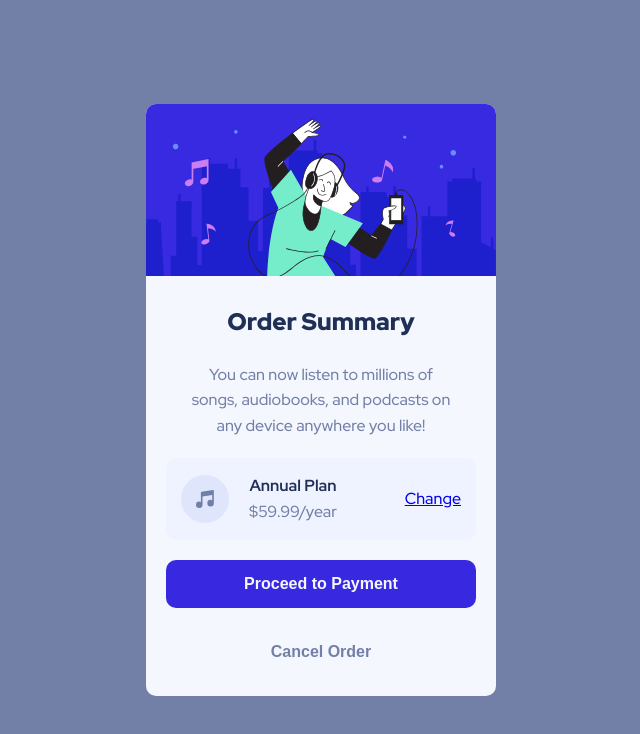
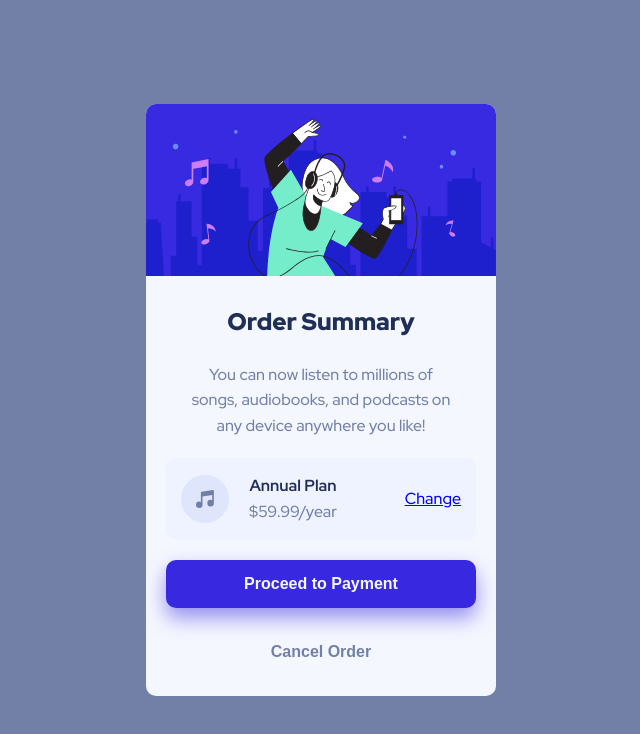
Before and after one commit to denzilm/fem-order-summary-component, a plain HTML site: page index.html in a window 1280 px wide. Shown: the whole page, without its empty margins (319-959 px from the left). Drawn offline with Linux system fonts and the light colour scheme.

```diff
--- a/style.css
+++ b/style.css
@@ -100,6 +100,7 @@ main {
 .btn--primary {
   background-color: var(--color-primary-100);
   color: var(--color-neutral-100);
+  box-shadow: 0px 10px 20px 0px hsla(245, 75%, 52%, 0.5);
 }
 
 .btn--ghost {
```
